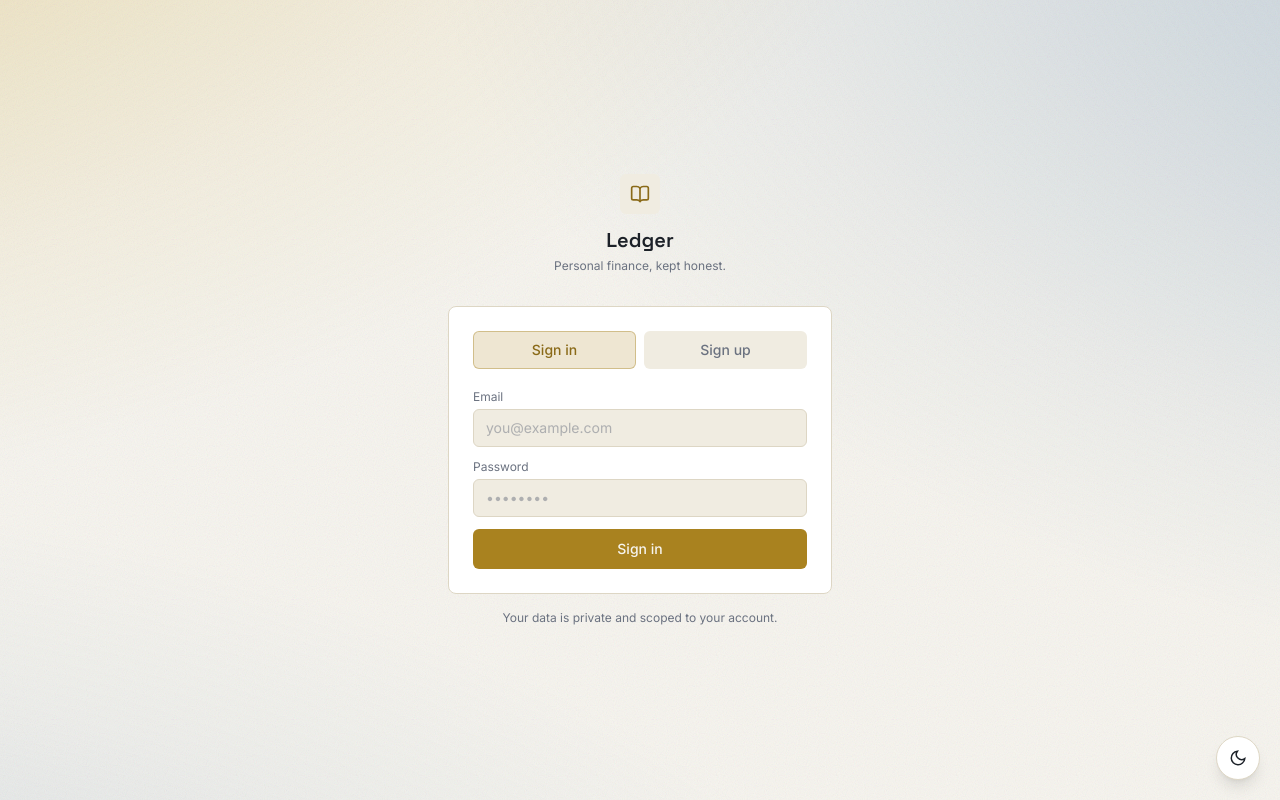
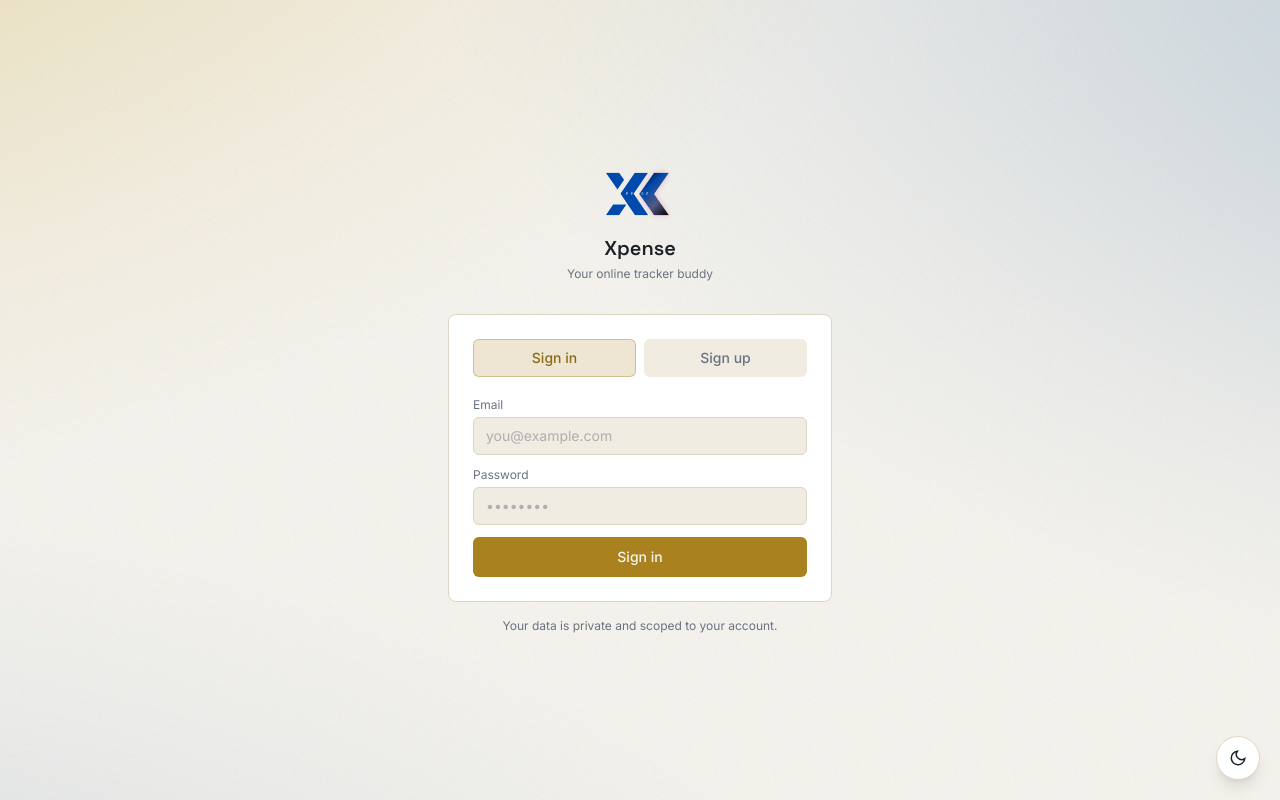
Before and after one commit to Saijionly/Xpense-Tracker, a Next.js app: page /login in a window 1280 px wide. Built offline with nearby package versions, Linux system fonts and the light colour scheme; no server answers.

Commit message:
Add logo and rename to Xpense

```diff
--- a/src/app/layout.tsx
+++ b/src/app/layout.tsx
@@ -19,8 +19,8 @@ const inter = Inter({
 });
 
 export const metadata: Metadata = {
-  title: "Ledger — Personal Finance Tracker",
-  description: "A simple, ledger-inspired personal finance tracker.",
+   title: "Xpense — Your Online Tracker Buddy",
+   description: "A simple, friendly personal finance tracker.",
 };
 
 export default function RootLayout({
--- a/src/app/login/page.tsx
+++ b/src/app/login/page.tsx
@@ -3,7 +3,6 @@
 import { useState } from "react";
 import { useRouter } from "next/navigation";
 import { createClient } from "@/lib/supabase/client";
-import { BookOpen } from "lucide-react";
 
 type Mode = "signin" | "signup";
 
@@ -49,11 +48,9 @@ export default function LoginPage() {
     <div className="min-h-full flex items-center justify-center px-6">
       <div className="w-full max-w-sm">
         <div className="flex flex-col items-center mb-8">
-          <div className="rounded-md bg-ledger-surface-2 p-2.5 mb-3">
-            <BookOpen size={20} className="text-ledger-gold-soft" />
-          </div>
-          <h1 className="font-display text-xl font-semibold text-ledger-text">Ledger</h1>
-          <p className="text-xs text-ledger-muted mt-1">Personal finance, kept honest.</p>
+          <img src="/logo.png" alt="Xpense logo" className="h-14 w-auto mb-3" />
+          <h1 className="font-display text-xl font-semibold text-ledger-text">Xpense</h1>
+          <p className="text-xs text-ledger-muted mt-1">Your online tracker buddy</p>
         </div>
 
         <div className="rounded-lg border border-ledger-line bg-ledger-surface p-6">
--- a/src/app/page.tsx
+++ b/src/app/page.tsx
@@ -1,5 +1,4 @@
 "use client";
-
 import { useMemo } from "react";
 import { useTransactions } from "@/lib/useTransactions";
 import { SummaryCard } from "@/components/SummaryCard";
@@ -8,10 +7,8 @@ import { TransactionList } from "@/components/TransactionList";
 import { CategoryChart } from "@/components/CategoryChart";
 import { UserMenu } from "@/components/UserMenu";
 import { Wallet, TrendingUp, TrendingDown } from "lucide-react";
-
 export default function Home() {
   const { transactions, addTransaction, deleteTransaction, loaded } = useTransactions();
-
   const { income, expenses, balance } = useMemo(() => {
     const income = transactions
       .filter((t) => t.type === "income")
@@ -21,20 +18,21 @@ export default function Home() {
       .reduce((sum, t) => sum + t.amount, 0);
     return { income, expenses, balance: income - expenses };
   }, [transactions]);
-
   if (!loaded) {
     return null;
   }
-
   return (
     <div className="min-h-full">
       <header className="border-b border-ledger-line">
         <div className="mx-auto max-w-5xl px-6 py-6 flex items-center justify-between">
-          <div>
-            <h1 className="font-display text-xl font-semibold tracking-tight text-ledger-text">
-              Ledger
-            </h1>
-            <p className="text-xs text-ledger-muted mt-0.5">Personal finance, kept honest.</p>
+          <div className="flex items-center gap-3">
+            <img src="/logo.png" alt="Xpense logo" className="h-9 w-auto" />
+            <div>
+              <h1 className="font-display text-xl font-semibold tracking-tight text-ledger-text">
+                Xpense
+              </h1>
+              <p className="text-xs text-ledger-muted mt-0.5">Your online tracker buddy</p>
+            </div>
           </div>
           <div className="flex items-center gap-4">
             <p className="hidden sm:block text-xs text-ledger-muted">
@@ -49,20 +47,17 @@ export default function Home() {
           </div>
         </div>
       </header>
-
       <main className="mx-auto max-w-5xl px-6 py-8">
         <div className="grid grid-cols-1 sm:grid-cols-3 gap-4 mb-8">
           <SummaryCard label="Balance" amount={balance} icon={Wallet} accent="text" />
           <SummaryCard label="Income" amount={income} icon={TrendingUp} accent="gold" />
           <SummaryCard label="Expenses" amount={expenses} icon={TrendingDown} accent="slate" />
         </div>
-
         <div className="grid grid-cols-1 lg:grid-cols-[1fr_1.4fr] gap-6">
           <div className="space-y-6">
             <TransactionForm onAdd={addTransaction} />
             <CategoryChart transactions={transactions} />
           </div>
-
           <div>
             <h2 className="font-display text-sm font-semibold uppercase tracking-wider text-ledger-muted mb-3">
               Recent entries
@@ -71,7 +66,6 @@ export default function Home() {
           </div>
         </div>
       </main>
-
       <footer className="mt-auto border-t border-ledger-line">
         <div className="mx-auto max-w-5xl px-6 py-5">
           <p className="text-xs text-ledger-muted">
```
Also changed, not shown: public/logo.png (added).
